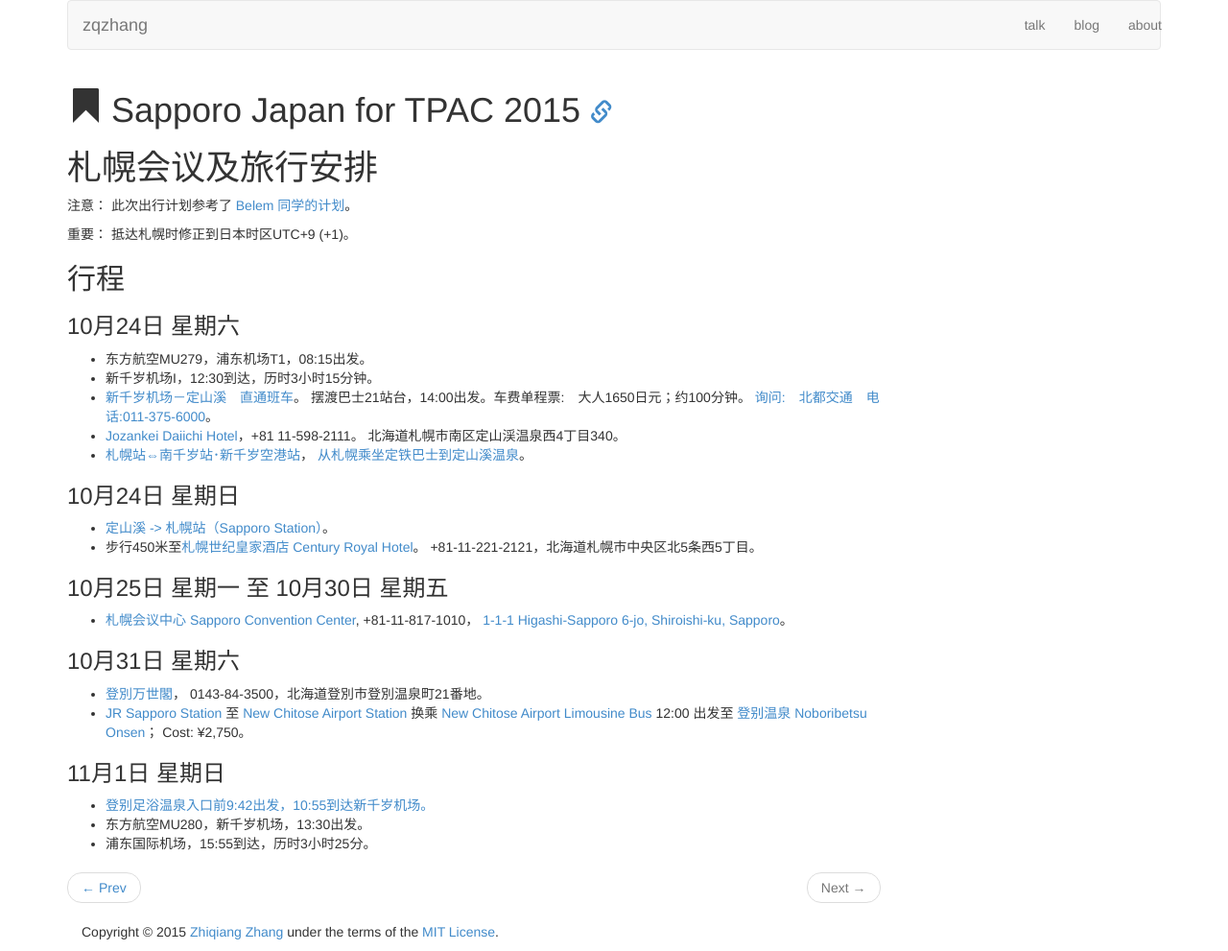
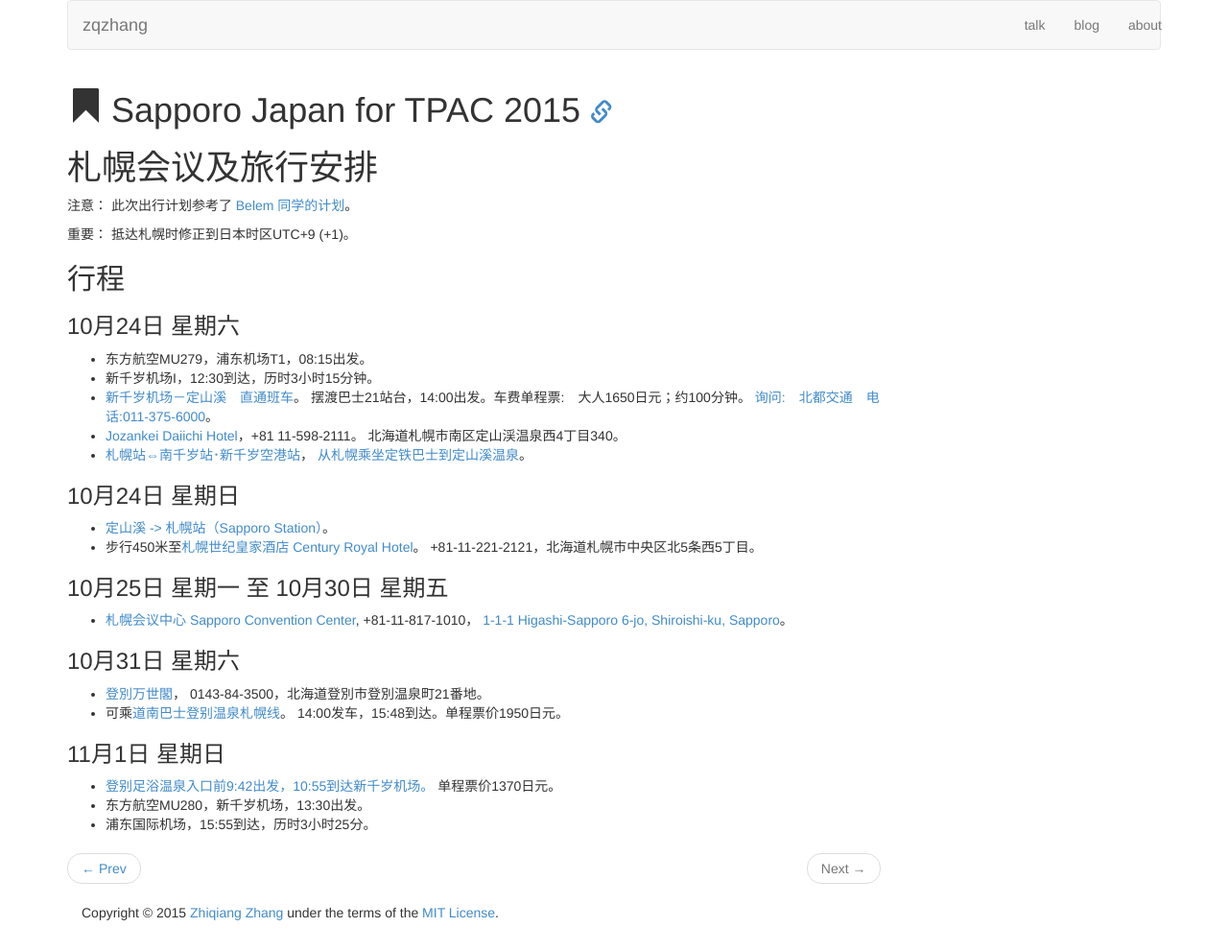
Before and after one commit to shuixin222/zqzhang.github.io, a Jekyll site: the page built from _posts/2015-10-13-sapporo.md, in a window 1280 px wide. Shown: the whole page at 96% size. Built offline with Jekyll 4.4.1, drawn with Linux system fonts in a browser that asks for light colours.

Commit message:
Ajust transportation

```diff
--- a/_posts/2015-10-13-sapporo.md
+++ b/_posts/2015-10-13-sapporo.md
@@ -40,13 +40,12 @@
 
 * [登別万世閣](http://www.noboribetsu-manseikaku.jp/)，
   0143-84-3500，北海道登別市登別温泉町21番地。
-* [JR Sapporo Station]()
-  至 [New Chitose Airport Station]()
-  换乘 [New Chitose Airport Limousine Bus](http://www.new-chitose-airport.jp/cn/access/bus/timebusd/)
-  12:00 出发至 [登别温泉 Noboribetsu Onsen]()； Cost: ¥2,750。
+* 可乘[道南巴士登别温泉札幌线](http://donanbus.co.jp/citybus/wp-content/uploads/sites/5/2013/11/4%E7%99%BB%E5%88%A5%E6%B8%A9%E6%B3%89%E6%9C%AD%E5%B9%8C%E7%B7%9A1.pdf)。
+  14:00发车，15:48到达。单程票价1950日元。
 
 ### 11月1日 星期日
 
 * [登别足浴温泉入口前9:42出发，10:55到达新千岁机场。](http://www.new-chitose-airport.jp/cn/access/bus/timebusd/)
+  单程票价1370日元。
 * 东方航空MU280，新千岁机场，13:30出发。
 * 浦东国际机场，15:55到达，历时3小时25分。
```
